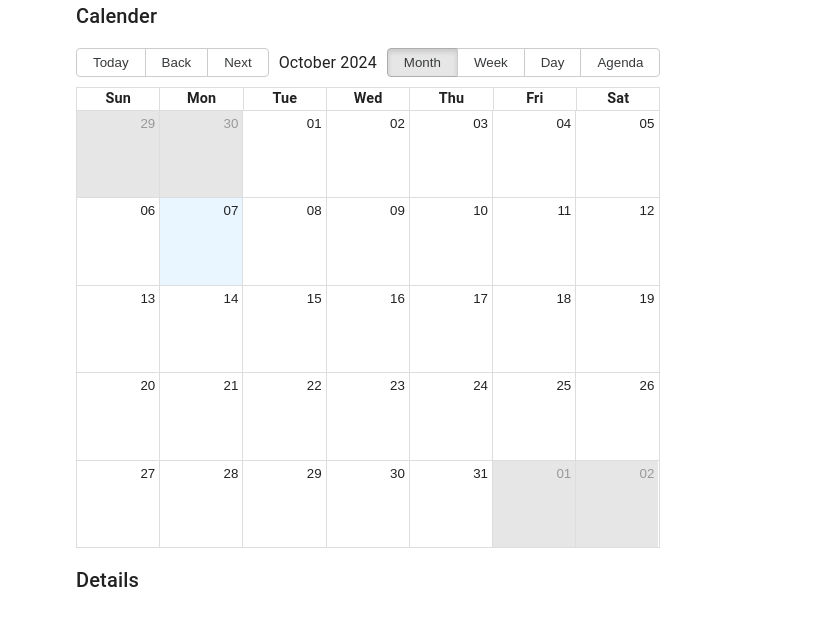
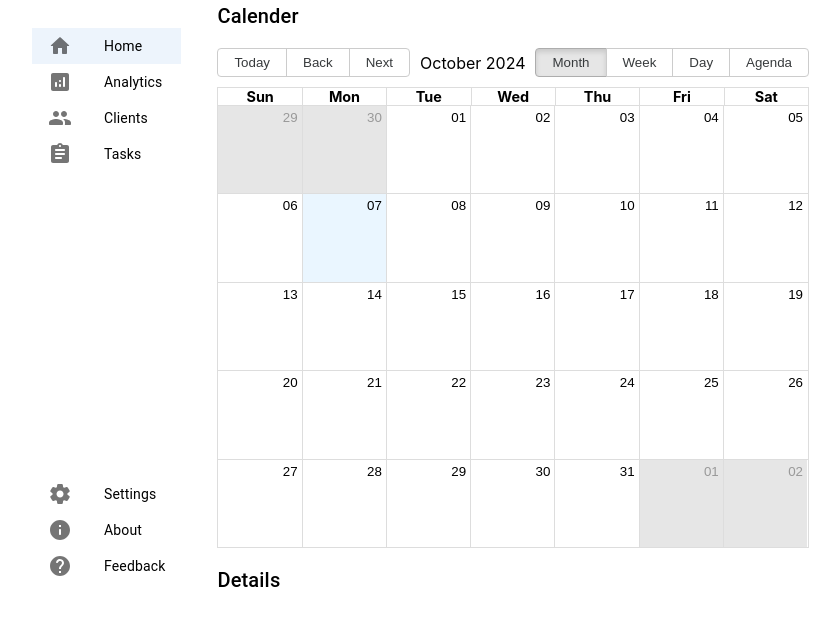
Before and after one commit to mohehab/acceleratorapp-rid, a React (Create React App) app: page / in a window 1280 px wide. Shown: the top 626 px of the page, without its empty margins (12-852 px from the left). Built offline with nearby package versions, Linux system fonts and the light colour scheme.

Commit message:
Add Sidebar

```diff
--- a/src/App.js
+++ b/src/App.js
@@ -1,19 +1,16 @@
 import { alpha } from '@mui/material/styles';
-import CssBaseline from '@mui/material/CssBaseline';
 import Box from '@mui/material/Box';
 import Stack from '@mui/material/Stack';
-import Calender from './components/CalenderView';
-import { Container } from '@mui/material';
+import Calender from './components/CalenderView'
+import Sidebar from './components/Sidebar';
 
 export default function Dashboard() {
   return (
-    <Container>
-      <CssBaseline enableColorScheme />
-      <Box sx={{ display: 'flex' }}>
+      <Box>
         <Box
           component="main"
           sx={(theme) => ({
-            flexGrow: 1,
+            display: 'flex',
             backgroundColor: theme.vars
               ? `rgba(${theme.vars.palette.background.defaultChannel} / 1)`
               : alpha(theme.palette.background.default, 1),
@@ -22,17 +19,17 @@ export default function Dashboard() {
         >
           <Stack
             spacing={2}
+            direction="row"
             sx={{
-              alignItems: 'center',
               mx: 3,
               pb: 5,
               mt: { xs: 8, md: 0 },
             }}
           >
+            <Sidebar />
             <Calender />
           </Stack>
         </Box>
       </Box>
-    </Container>
   );
 }
--- /dev/null
+++ b/src/components/Header.js
@@ -0,0 +1,5 @@
+export default function Header() {
+    return (
+      <div>Header</div>
+    )
+  }
--- /dev/null
+++ b/src/components/Sidebar.js
@@ -0,0 +1,63 @@
+import Box from '@mui/material/Box';
+import List from '@mui/material/List';
+import ListItem from '@mui/material/ListItem';
+import ListItemButton from '@mui/material/ListItemButton';
+import ListItemIcon from '@mui/material/ListItemIcon';
+import ListItemText from '@mui/material/ListItemText';
+import Stack from '@mui/material/Stack';
+import HomeRoundedIcon from '@mui/icons-material/HomeRounded';
+import AnalyticsRoundedIcon from '@mui/icons-material/AnalyticsRounded';
+import PeopleRoundedIcon from '@mui/icons-material/PeopleRounded';
+import AssignmentRoundedIcon from '@mui/icons-material/AssignmentRounded';
+import SettingsRoundedIcon from '@mui/icons-material/SettingsRounded';
+import InfoRoundedIcon from '@mui/icons-material/InfoRounded';
+import HelpRoundedIcon from '@mui/icons-material/HelpRounded';
+
+const mainListItems = [
+  { text: 'Home', icon: <HomeRoundedIcon /> },
+  { text: 'Analytics', icon: <AnalyticsRoundedIcon /> },
+  { text: 'Clients', icon: <PeopleRoundedIcon /> },
+  { text: 'Tasks', icon: <AssignmentRoundedIcon /> },
+];
+
+const secondaryListItems = [
+  { text: 'Settings', icon: <SettingsRoundedIcon /> },
+  { text: 'About', icon: <InfoRoundedIcon /> },
+  { text: 'Feedback', icon: <HelpRoundedIcon /> },
+];
+
+export default function Sidebar() {
+  return (
+    <Box
+        sx={{
+        display: 'flex',
+        mt: 'calc(var(--template-frame-height, 0px) + 4px)',
+        p: 1.5,
+        }}
+    >
+    <Stack sx={{ flexGrow: 1, p: 1, justifyContent: 'space-between' }}>
+        <List dense>
+            {mainListItems.map((item, index) => (
+            <ListItem key={index} disablePadding sx={{ display: 'block' }}>
+                <ListItemButton selected={index === 0}>
+                <ListItemIcon>{item.icon}</ListItemIcon>
+                <ListItemText primary={item.text} />
+                </ListItemButton>
+            </ListItem>
+            ))}
+        </List>
+
+        <List dense>
+            {secondaryListItems.map((item, index) => (
+            <ListItem key={index} disablePadding sx={{ display: 'block' }}>
+                <ListItemButton>
+                <ListItemIcon>{item.icon}</ListItemIcon>
+                <ListItemText primary={item.text} />
+                </ListItemButton>
+            </ListItem>
+            ))}
+        </List>
+      </Stack>
+    </Box>
+  )
+}
```
